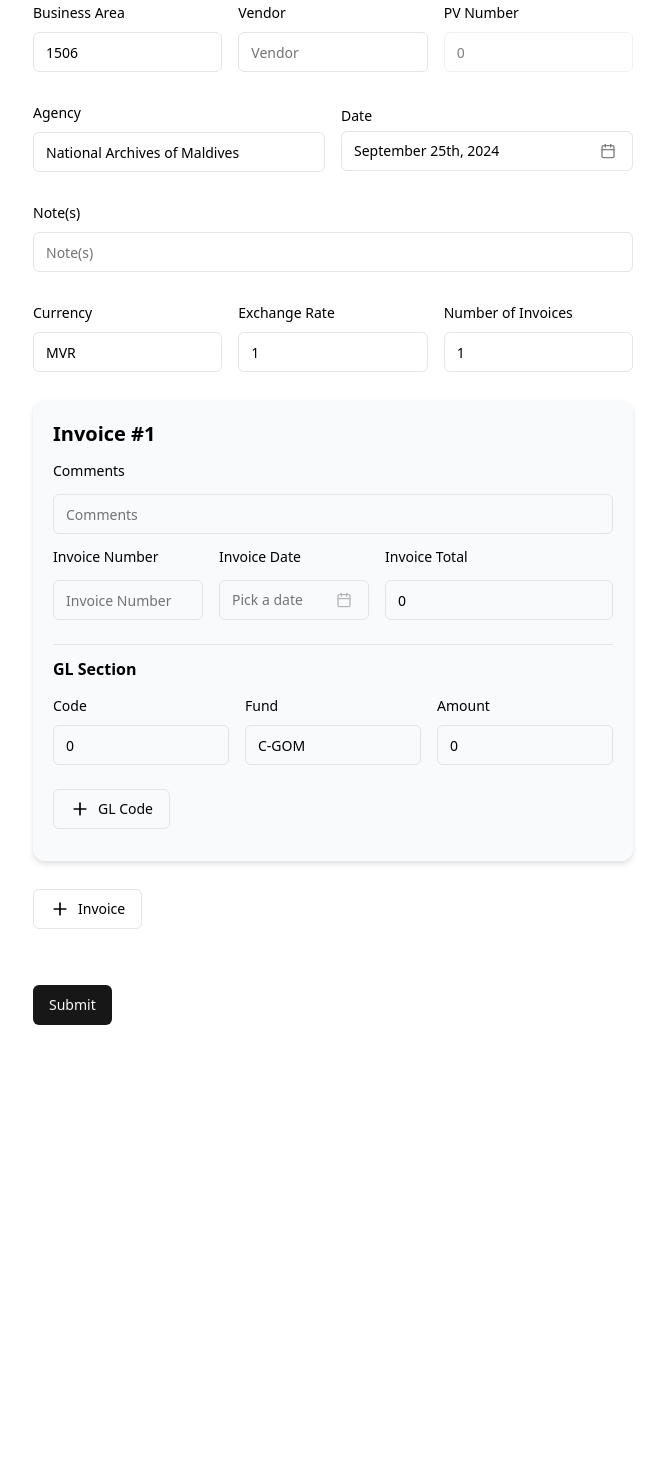
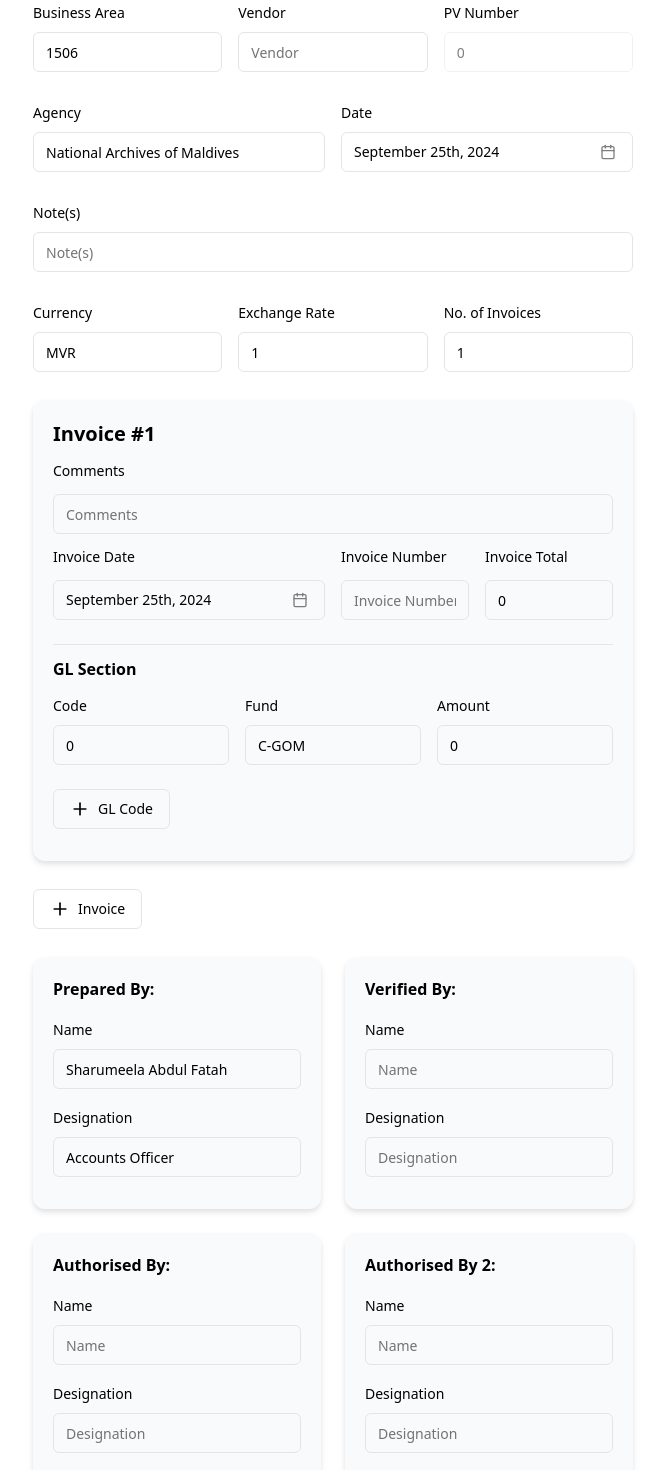
Before and after one commit to naufudge/arusheefee-bandeyri, a Next.js app: page / in a window 1280 px wide. Shown: the part 100-1570 px from the top of the page, without its empty margins (307-972 px from the left). Before the commit the page ends 1173 px from the top, so only its background shows below. Built offline with nearby package versions, Linux system fonts and the light colour scheme.

Commit message:
converted input fields into a sub-component and used that instead in the PvForm

```diff
--- a/components/PvForm.tsx
+++ b/components/PvForm.tsx
@@ -3,48 +3,12 @@
 import { zodResolver } from "@hookform/resolvers/zod"
 import { useForm, useFieldArray } from "react-hook-form"
 import { z } from 'zod'
-import { CalendarIcon, Plus, Trash2 } from "lucide-react"
-import { format } from "date-fns"
-import { cn } from "@/lib/utils"
+import { Plus, Trash2 } from "lucide-react"
 import { Button } from "@/components/ui/button"
-import {
-  Form,
-  FormControl,
-  FormDescription,
-  FormField,
-  FormItem,
-  FormLabel,
-  FormMessage,
-} from "@/components/ui/form"
-import {
-  Popover,
-  PopoverContent,
-  PopoverTrigger,
-} from "@/components/ui/popover"
-import { Calendar } from "@/components/ui/calendar"
-import { Input } from "@/components/ui/input"
-import { PvSchema, PvValues } from "@/lib/PvSchema";
-import GLForm from "./GLForm";
-
-
-const FieldNames = {
-  pvNum: "PV Number",
-  businessArea: "Business Area",
-  agency: "Agency",
-  vendor: "Vendor",
-  date: "Date",
-  notes: "Note(s)",
-  currency: "Currency",
-  exchangeRate: "Exchange Rate",
-
-  numOfInvoice: "Number of Invoices",
-  invoiceNumber: "Invoice Number",
-  invoiceDate: "Invoice Date",
-  invoiceTotal: "Invoice Total",
-
-  comments: "Comment(s)"
-}
-
+import { Form } from "@/components/ui/form"
+import { PvSchema } from "@/lib/PvSchema";
+import GLForm from "@/components/GLForm";
+import PvInputField from "@/components/PvInputField";
 
 const PvForm = () => {
   const form = useForm<z.infer<typeof PvSchema>>({
@@ -71,7 +35,7 @@ const PvForm = () => {
         }]
       }],
 
-      preparedBy: {name: "", designation: ""},
+      preparedBy: {name: "Sharumeela Abdul Fatah", designation: "Accounts Officer"},
       verifiedBy: {name: "", designation: ""},
       authorisedByOne: {name: "", designation: ""},
       authorisedByTwo: {name: "", designation: ""},
@@ -92,181 +56,48 @@ const PvForm = () => {
   return (
     <Form {...form}>
       <form onSubmit={form.handleSubmit(onSubmit)} className="space-y-7">
-
         <div className="grid grid-cols-3 gap-4">
           {/* Business Area */}
-          <FormField
-            control={form.control}
-            name="businessArea"
-            render={({ field }) => (
-              <FormItem>
-                <FormLabel>{FieldNames[field.name]}</FormLabel>
-                <FormControl>
-                  <Input placeholder={FieldNames[field.name]} {...field} />
-                </FormControl>
-                <FormMessage />
-              </FormItem>
-            )}
-          />
+          <PvInputField control={control} name={"businessArea"} label="Business Area" />
 
           {/* Vendor */}
-          <FormField
-            control={form.control}
-            name="vendor"
-            render={({ field }) => (
-              <FormItem>
-                <FormLabel>{FieldNames[field.name]}</FormLabel>
-                <FormControl>
-                  <Input placeholder={FieldNames[field.name]} {...field} />
-                </FormControl>
-                <FormMessage />
-              </FormItem>
-            )}
-          />
+          <PvInputField control={control} name={"vendor"} label="Vendor" />
+
 
           {/* PV Number */}
-          <FormField
-            disabled
-            control={form.control}
-            name="pvNum"
-            render={({ field }) => (
-              <FormItem>
-                <FormLabel>{FieldNames[field.name]}</FormLabel>
-                <FormControl>
-                  <Input placeholder={FieldNames[field.name]} {...field} />
-                </FormControl>
-                <FormMessage />
-              </FormItem>
-            )}
-          />
-          </div>
+          <PvInputField control={control} name={"pvNum"} label="PV Number" disabled={true} />
 
-          <div className="grid grid-cols-2 gap-4">
-            {/* Agency */}
-            <FormField
-              control={form.control}
-              name="agency"
-              render={({ field }) => (
-                <FormItem>
-                  <FormLabel>{FieldNames[field.name]}</FormLabel>
-                  <FormControl>
-                    <Input placeholder={FieldNames[field.name]} {...field} />
-                  </FormControl>
-                  <FormMessage />
-                </FormItem>
-              )}
-            />
+        </div>
+
+        <div className="grid grid-cols-2 gap-4">
+          {/* Agency */}
+          <PvInputField control={control} name={"agency"} label="Agency" />
+
 
           {/* PV Date */}
-          <FormField
-            control={form.control}
-            name="date"
-            render={({ field }) => (
-              <FormItem className="flex flex-col justify-center mt-2">
-                <FormLabel>{FieldNames[field.name]}</FormLabel>
-                <Popover>
-                <PopoverTrigger asChild>
-                    <FormControl>
-                    <Button
-                        variant={"outline"}
-                        className={cn(
-                        "w-full pl-3 text-left font-normal justify-between",
-                        !field.value && "text-muted-foreground"
-                        )}
-                    >
-                        {field.value ? (
-                        format(field.value, "PPP")
-                        ) : (
-                        <span>Pick a date</span>
-                        )}
-                        <CalendarIcon className="ml-2 h-4 w-4 opacity-50" />
-                    </Button>
-                    </FormControl>
-                </PopoverTrigger>
-                <PopoverContent className="w-auto p-0" align="start">
-                    <Calendar
-                    mode="single"
-                    selected={field.value}
-                    onSelect={field.onChange}
-                    disabled={(date) =>
-                        date > new Date() || date < new Date("1900-01-01")
-                    }
-                    initialFocus
-                    />
-                </PopoverContent>
-                </Popover>
-                <FormMessage />
-              </FormItem>
-            )}
-          />
+          <PvInputField control={control} name={"date"} label="Date" />
+
         </div>
 
         {/* Notes */}
-        <FormField
-          control={form.control}
-          name="notes"
-          render={({ field }) => (
-            <FormItem>
-              <FormLabel>{FieldNames[field.name]}</FormLabel>
-              <FormControl>
-                <Input placeholder={FieldNames[field.name]} {...field} />
-              </FormControl>
-              <FormMessage />
-            </FormItem>
-          )}
-        />
+        <PvInputField control={control} name={"notes"} label="Note(s)" />
 
         <div className="grid grid-cols-3 gap-4">
           {/* Currency */}
-          <FormField
-            control={form.control}
-            name="currency"
-            render={({ field }) => (
-              <FormItem>
-                <FormLabel>{FieldNames[field.name]}</FormLabel>
-                <FormControl>
-                  <Input type="text" placeholder={FieldNames[field.name]} {...field} />
-                </FormControl>
-                <FormMessage />
-              </FormItem>
-            )}
-          />
+          <PvInputField control={control} name={"currency"} label="Currency" />
 
           {/* Exchange Rate */}
-          <FormField
-            control={form.control}
-            name="exchangeRate"
-            render={({ field }) => (
-              <FormItem>
-                <FormLabel>{FieldNames[field.name]}</FormLabel>
-                <FormControl>
-                  <Input type="number" placeholder={FieldNames[field.name]} {...field} />
-                </FormControl>
-                <FormMessage />
-              </FormItem>
-            )}
-          />
+          <PvInputField control={control} name={"exchangeRate"} label="Exchange Rate" />
 
-          <FormField
-            control={form.control}
-            name="numOfInvoice"
-            render={({ field }) => (
-              <FormItem>
-                <FormLabel>{FieldNames[field.name]}</FormLabel>
-                <FormControl>
-                  <Input type="number" placeholder={FieldNames[field.name]} {...field} />
-                </FormControl>
-                <FormMessage />
-              </FormItem>
-            )}
-          />
+          {/* Number of Invoice(s) */}
+          <PvInputField control={control} name={"numOfInvoice"} label="No. of Invoices" />
         </div>
 
         {/* Invoice Section */}
         <div className="transition-all duration-150">
           {fields.map((item, index) => (
-            <div key={item.id} className="grid grid-cols-2 gap-4 mb-7 bg-slate-50 p-5 pb-8 rounded-xl drop-shadow-md">
-              <div className="flex col-span-3 font-bold text-xl justify-between w-full">
+            <div key={item.id} className="grid grid-cols-4 gap-4 mb-7 bg-slate-50 p-5 pb-8 rounded-xl drop-shadow-md">
+              <div className="flex col-span-4 font-bold text-xl justify-between w-full">
                 <div>Invoice #{index + 1}</div>
                 {/* Show delete button starting from Invoice #2 */}
                 {index != 0 &&
@@ -278,92 +109,20 @@ const PvForm = () => {
                   </Button>
                 }
               </div>
-              <FormField
-                control={control}
-                name={`invoiceDetails.${index}.comments`}
-                render={({ field }) => (
-                  <FormItem className="flex flex-col gap-2 col-span-3">
-                    <FormLabel>Comments</FormLabel>
-                    <FormControl>
-                      <Input placeholder="Comments" {...field} />
-                    </FormControl>
-                    <FormMessage />
-                  </FormItem>
-                )}
-              />
+              {/* Comment(s) */}
+              <PvInputField control={control} name={`invoiceDetails.${index}.comments`} label="Comments" className="flex flex-col gap-2 col-span-4" />
 
-              <FormField
-                control={control}
-                name={`invoiceDetails.${index}.invoiceNumber`}
-                render={({ field }) => (
-                  <FormItem className="flex flex-col gap-2">
-                    <FormLabel>Invoice Number</FormLabel>
-                    <FormControl>
-                      <Input placeholder="Invoice Number" {...field} />
-                    </FormControl>
-                    <FormMessage />
-                  </FormItem>
-                )}
-              />
+              {/* Invoice Date */}
+              <PvInputField control={control} name={`invoiceDetails.${index}.invoiceDate`} label="Invoice Date" className="flex flex-col justify-start gap-2 col-span-2" />
 
-              <FormField
-                control={form.control}
-                name={`invoiceDetails.${index}.invoiceDate`}
-                render={({ field }) => (
-                  <FormItem className="flex flex-col justify-center gap-2">
-                    <FormLabel>Invoice Date</FormLabel>
-                    <Popover>
-                    <PopoverTrigger asChild>
-                        <FormControl>
-                        <Button
-                            variant={"outline"}
-                            className={cn(
-                            "w-full pl-3 text-left font-normal justify-between",
-                            !field.value && "text-muted-foreground"
-                            )}
-                        >
-                            {field.value ? (
-                            format(field.value, "PPP")
-                            ) : (
-                            <span>Pick a date</span>
-                            )}
-                            <CalendarIcon className="ml-2 h-4 w-4 opacity-50" />
-                        </Button>
-                        </FormControl>
-                    </PopoverTrigger>
-                    <PopoverContent className="w-auto p-0" align="start">
-                        <Calendar
-                        mode="single"
-                        selected={field.value}
-                        onSelect={field.onChange}
-                        disabled={(date) =>
-                            date > new Date() || date < new Date("1900-01-01")
-                        }
-                        initialFocus
-                        />
-                    </PopoverContent>
-                    </Popover>
-                    <FormMessage />
-                  </FormItem>
-                )}
-              />
+              {/* Invoice Number */}
+              <PvInputField control={control} name={`invoiceDetails.${index}.invoiceNumber`} label="Invoice Number" className="flex flex-col gap-2" />
 
-              <FormField
-                control={control}
-                name={`invoiceDetails.${index}.invoiceTotal`}
-                render={({ field }) => (
-                  <FormItem className="flex flex-col gap-2">
-                    <FormLabel>Invoice Total</FormLabel>
-                    <FormControl>
-                      <Input placeholder="Invoice Total" {...field} />
-                    </FormControl>
-                    <FormMessage />
-                  </FormItem>
-                )}
-              />
+              {/* Invoice Total */}
+              <PvInputField control={control} name={`invoiceDetails.${index}.invoiceTotal`} label="Invoice Total" className="flex flex-col gap-2" />
 
               {/* GL Section */}
-              <GLForm className="col-span-3" nestIndex={index} control={control} />
+              <GLForm className="col-span-4" nestIndex={index} control={control} />
             </div>
           ))}
           {/* Add invoice button */}
@@ -384,7 +143,34 @@ const PvForm = () => {
           </Button>
         </div>
 
-        <div>
+        <div className="grid grid-cols-2 gap-6">
+          {/* Prepared By Section */}
+          <div className="flex flex-col gap-4 p-5 pb-8 bg-slate-50 rounded-xl drop-shadow-md">
+            <div className="font-bold">Prepared By:</div>
+            <PvInputField control={control} name={"preparedBy.name"} label="Name" />
+            <PvInputField control={control} name={"preparedBy.designation"} label="Designation" />
+          </div>
+
+          {/* Verified By Section */}
+          <div className="flex flex-col gap-4 p-5 pb-8 bg-slate-50 rounded-xl drop-shadow-md">
+            <div className="font-bold">Verified By:</div>
+            <PvInputField control={control} name={"verifiedBy.name"} label="Name" />
+            <PvInputField control={control} name={"verifiedBy.designation"} label="Designation" />
+          </div>
+
+          {/* Authorised By Section One */}
+          <div className="flex flex-col gap-4 p-5 pb-8 bg-slate-50 rounded-xl drop-shadow-md">
+            <div className="font-bold">Authorised By:</div>
+            <PvInputField control={control} name={"authorisedByOne.name"} label="Name" />
+            <PvInputField control={control} name={"authorisedByOne.designation"} label="Designation" />
+          </div>
+
+          {/* Authorised By Section Two */}
+          <div className="flex flex-col gap-4 p-5 pb-8 bg-slate-50 rounded-xl drop-shadow-md">
+            <div className="font-bold">Authorised By 2:</div>
+            <PvInputField control={control} name={"authorisedByTwo.name"} label="Name" />
+            <PvInputField control={control} name={"authorisedByTwo.designation"} label="Designation" />
+          </div>
 
         </div>
 
--- /dev/null
+++ b/components/PvInputField.tsx
@@ -0,0 +1,117 @@
+import React from 'react'
+import { cn } from "@/lib/utils"
+import {
+    Form,
+    FormControl,
+    FormDescription,
+    FormField,
+    FormItem,
+    FormLabel,
+    FormMessage,
+} from "@/components/ui/form"
+import {
+    Popover,
+    PopoverContent,
+    PopoverTrigger,
+  } from "@/components/ui/popover"
+import { Calendar } from "@/components/ui/calendar"
+import { Button } from "@/components/ui/button"
+import { Input } from "@/components/ui/input"
+import { CalendarIcon } from "lucide-react"
+import { format } from "date-fns"
+import { Control } from 'react-hook-form'
+import { PvValues } from "@/lib/PvSchema";
+
+
+const FieldNames = {
+    pvNum: "PV Number",
+    businessArea: "Business Area",
+    agency: "Agency",
+    vendor: "Vendor",
+    date: "Date",
+    notes: "Note(s)",
+    currency: "Currency",
+    exchangeRate: "Exchange Rate",
+
+    numOfInvoice: "Number of Invoices",
+    invoiceNumber: "Invoice Number",
+    invoiceDate: "Invoice Date",
+    invoiceTotal: "Invoice Total",
+
+    comments: "Comment(s)"
+}
+
+interface PvInputFieldProps {
+    control: Control<PvValues>;
+    name: any;
+    label: string;
+    disabled?: boolean;
+    className?: string;
+}
+
+const PvInputField: React.FC<PvInputFieldProps> = ({ control, name, label, disabled, className }) => {
+    if (name.toLowerCase().includes("date")) {
+        return (
+            <FormField
+                control={control}
+                name="date"
+                render={({ field }) => (
+                <FormItem className={className}>
+                    <FormLabel>{label}</FormLabel>
+                    <Popover>
+                    <PopoverTrigger asChild>
+                        <FormControl>
+                        <Button
+                            variant={"outline"}
+                            className={cn(
+                            "w-full pl-3 text-left font-normal justify-between",
+                            !field.value && "text-muted-foreground"
+                            )}
+                        >
+                            {field.value ? (
+                            format(field.value, "PPP")
+                            ) : (
+                            <span>Pick a date</span>
+                            )}
+                            <CalendarIcon className="ml-2 h-4 w-4 opacity-50" />
+                        </Button>
+                        </FormControl>
+                    </PopoverTrigger>
+                    <PopoverContent className="w-auto p-0" align="start">
+                        <Calendar
+                        mode="single"
+                        selected={field.value}
+                        onSelect={field.onChange}
+                        disabled={(date) =>
+                            date > new Date() || date < new Date("1900-01-01")
+                        }
+                        initialFocus
+                        />
+                    </PopoverContent>
+                    </Popover>
+                    <FormMessage />
+                </FormItem>
+                )}
+            />
+        )
+    }
+
+    return (
+        <FormField
+            disabled={disabled ? true : false}
+            control={control}
+            name={name}
+            render={({ field }) => (
+                <FormItem className={className}>
+                <FormLabel>{label}</FormLabel>
+                <FormControl>
+                    <Input placeholder={label} {...field} />
+                </FormControl>
+                <FormMessage />
+                </FormItem>
+            )}
+        />
+    )
+}
+
+export default PvInputField
```
